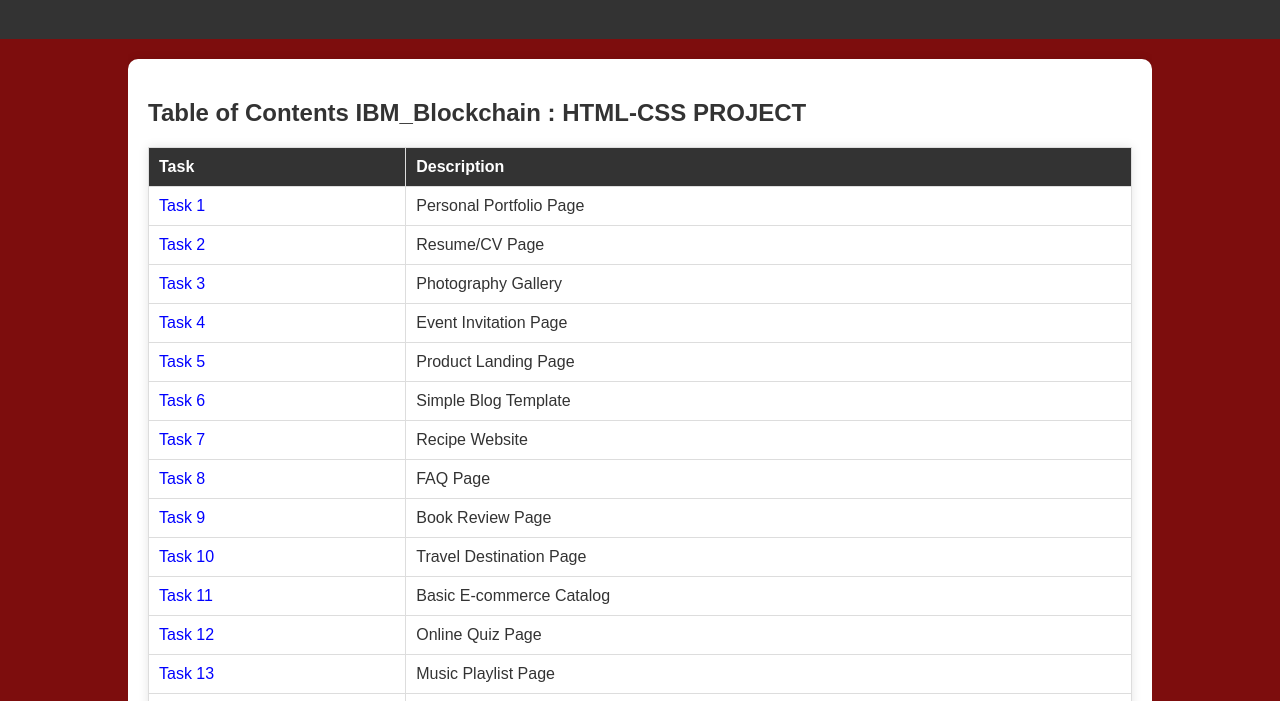
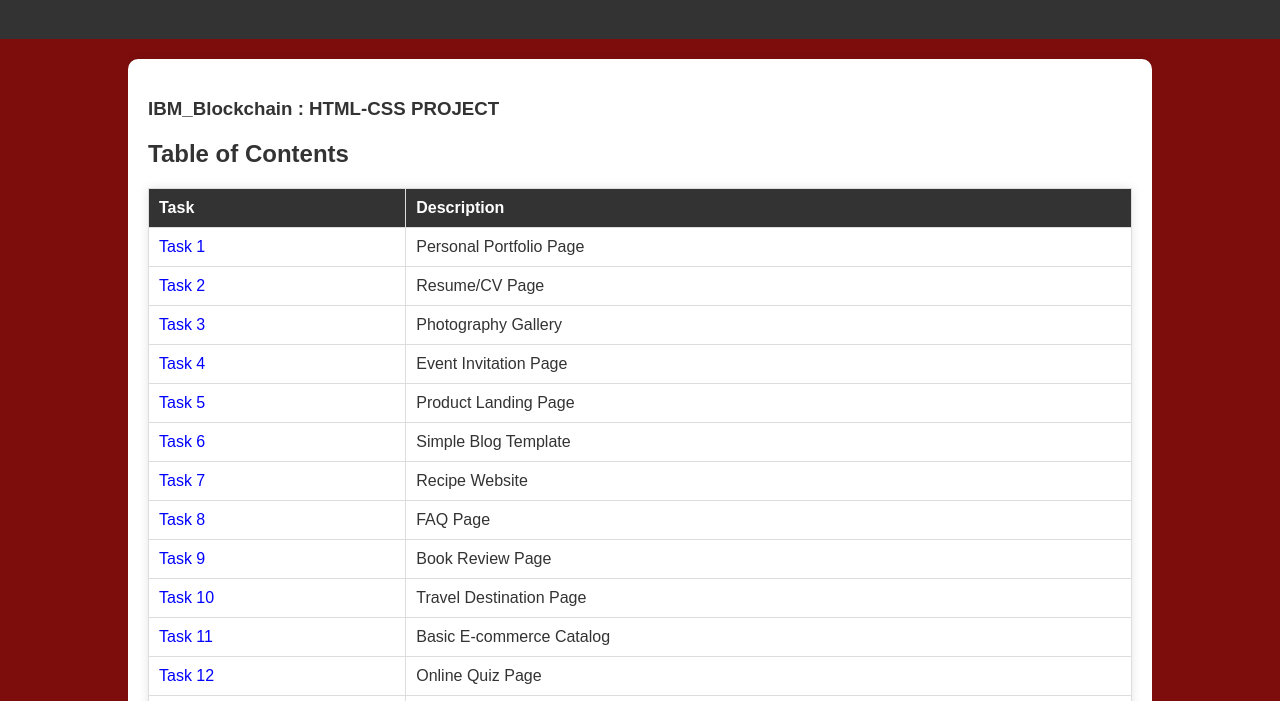
Before and after one commit to Abhijayshah/VIT_IBM_INTERNSHIPS, a plain HTML site: page index.html in a window 1280 px wide. Shown: the part 81-782 px from the top of the page. Drawn offline with Linux system fonts and the light colour scheme.

Commit message:
Second commit

```diff
--- a/index.html
+++ b/index.html
@@ -62,7 +62,8 @@
     </header>
     <div class="container">
       <section>
-        <h2>Table of Contents IBM_Blockchain :  HTML-CSS PROJECT </h2>
+        <h3>IBM_Blockchain :  HTML-CSS PROJECT</h3>
+        <h2>              Table of Contents  </h2>
         <table>
           <tr>
             <th>Task</th>
```
Also changed, not shown: task6/task6.html (+1 -1 lines).
